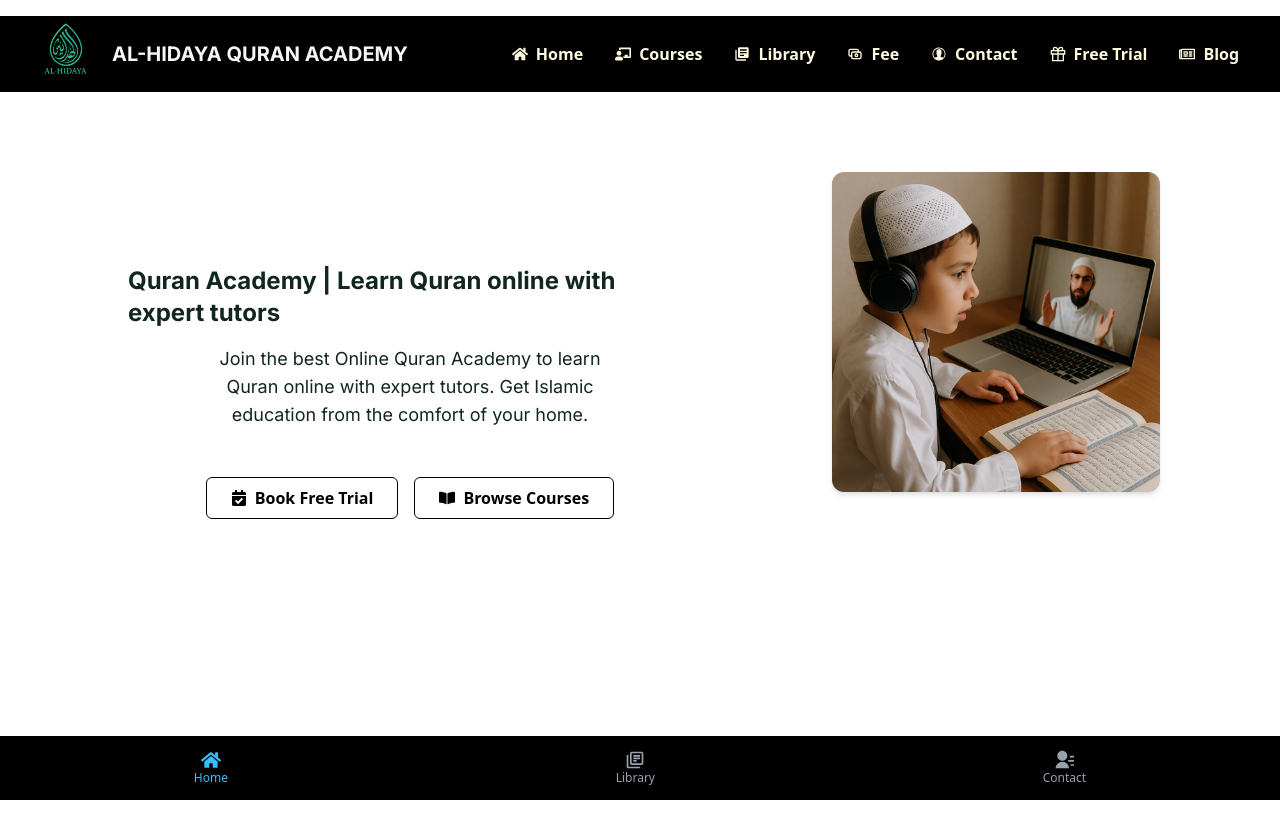
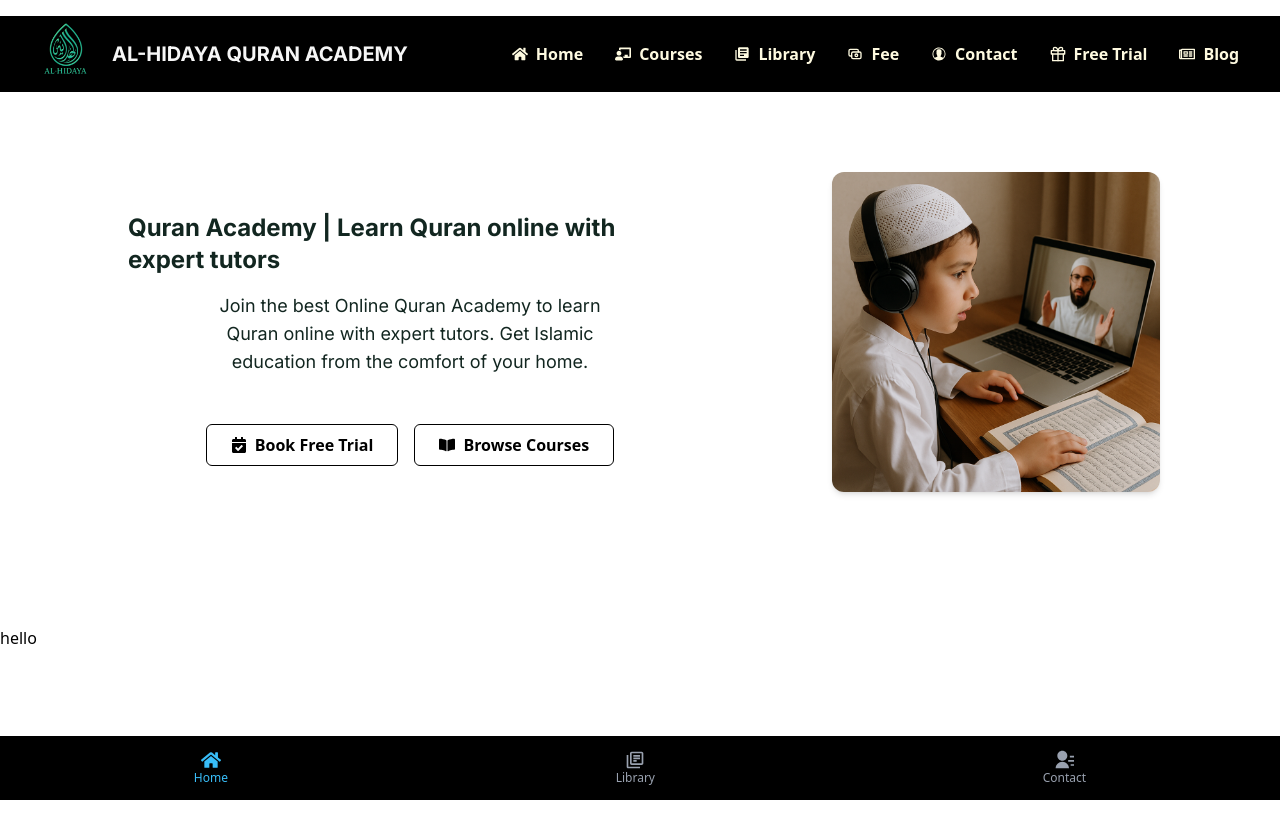
Before and after one commit to M-Faizan-Niaz/QURAN-ACADEMYn1, a React (Vite) app: page / in a window 1280 px wide. Shown: the top 838 px of the page. Built offline with nearby package versions, Linux system fonts and the light colour scheme.

Commit message:
Initial commit

```diff
--- a/src/pages/Home.jsx
+++ b/src/pages/Home.jsx
@@ -4,8 +4,8 @@ import { FaBookOpen, FaCalendarCheck } from "react-icons/fa";
 import img1 from "../assets/images/img1.png";
 const Home = () => {
   return (
-    <section className="bg-white min-h-screen flex flex-grow gap-3 overflow-y-auto custom-overflow-hidden pb-40">
-
+    <section className="bg-white min-h-screen overflow-y-auto custom-overflow-hidden pb-40">
+      <div className="flex flex-grow gap-3">
         {/* Left Div */}
         <div className="flex justify-center items-center ">
           <div className="flex flex-col items-center justify-center m-30 ">
@@ -13,8 +13,9 @@ const Home = () => {
               Quran Academy | Learn Quran online with expert tutors
             </h2>
             <p className="text-[#122620] text-lg text-center max-w-md mb-6 px-2">
-            Join the best Online Quran Academy to learn Quran online with expert
-            tutors. Get Islamic education from the comfort of your home.
+              Join the best Online Quran Academy to learn Quran online with
+              expert tutors. Get Islamic education from the comfort of your
+              home.
             </p>
             <div className="flex gap-4 mt-6 mb-10">
               {/* Book Free Trial Button */}
@@ -40,8 +41,12 @@ const Home = () => {
             className="w-full h-[300px] md:h-[320px]  rounded-xl object-cover shadow-md transition-transform duration-500 ease-in-out group-hover:scale-105 group-hover:-translate-y-1 group-hover:shadow-lg"
           />
         </div>
+      </div>
 
 
+      <div>
+        hello
+      </div>
 
       <BottomNav />
     </section>
```
Lines whose indentation alone changed are shown as unchanged.
